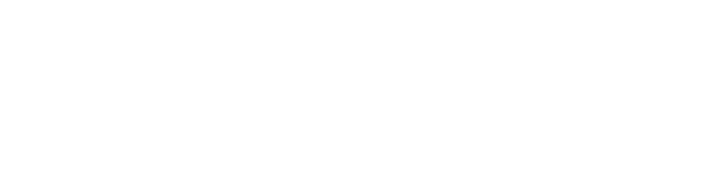
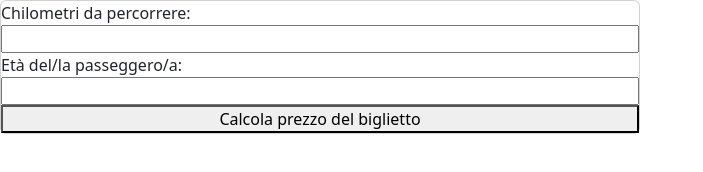
Before and after one commit to manuelcamaioni/js-biglietto-treno-form, a plain HTML site: page index.html in a window 1280 px wide. Shown: the whole page, without its empty margins (0-703 px from the left). Drawn offline with nearby package versions, Linux system fonts and the light colour scheme.

Commit message:
added basic html structure + initialized variables in js

```diff
--- a/index.html
+++ b/index.html
@@ -15,6 +15,15 @@
     <title>Form biglietto del treno</title>
 </head>
 <body>
+    <div class="card w-50">
+        <label for="trip-kilometers">Chilometri da percorrere:</label>
+        <input type="number" name="trip-kilometers" id="trip-kilometers">
+        <label for="passenger-age">Età del/la passeggero/a:</label>
+        <input type="number" name="passenger-age" id="passenger-age">
+
+
+        <button>Calcola prezzo del biglietto</button>
+    </div>
 
 </body>
 </html>
--- a/script.js
+++ b/script.js
@@ -0,0 +1,10 @@
+//! Scrivere un programma che chieda all'utente:
+//!     - il numero di chilometri da percorrere
+//!     - eta' del passeggero
+//! Sulla base di qeuste informazioni dovra' calcolare il prezzo totale del biglietto di viaggio secondo le seguenti regole:
+//!     - il prezzo totale del biglietto e' definito in base ai km (0.233 al km)
+//!     - va applicato uno sconto del 19.4% per i minorenni
+//!     - va applicato uno sconto del 37.7% per gli over 65
+
+const quantityKm = document.getElementById('trip-kilometers');
+const passengerAge = document.getElementById('passenger-age');
```
